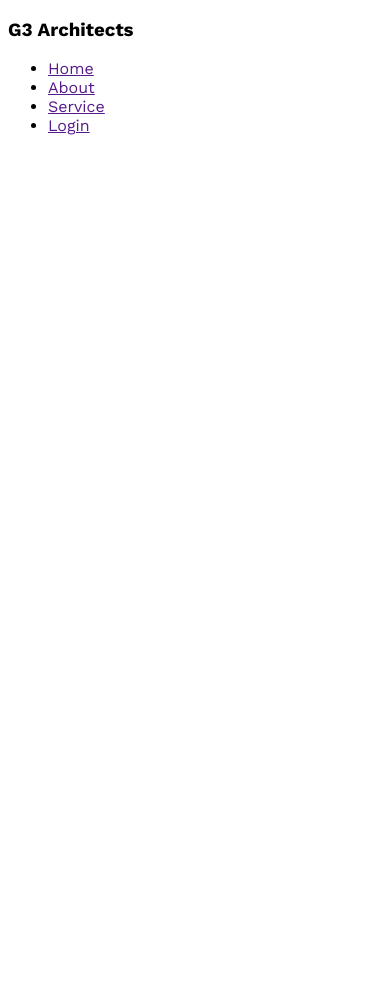
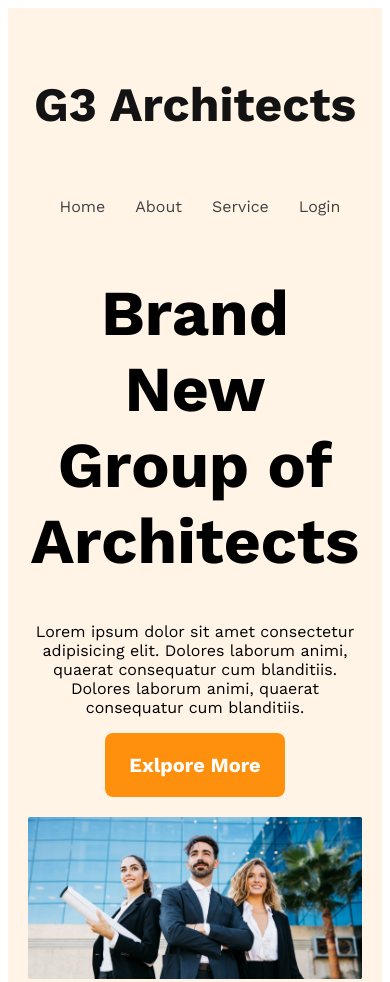
Before and after one commit to Ashraful-93/G3-Architects-Website, a plain HTML site: page index.html in a window 390 px wide. Shown: the top 982 px of the page. Before the commit the page ends 844 px from the top, so only its background shows below. Drawn offline with nearby package versions, Linux system fonts and the light colour scheme.

Commit message:
header section completed with responsive

```diff
--- a/index.html
+++ b/index.html
@@ -11,7 +11,7 @@
 <body>
     <header>
         <nav>
-            <h3>G3 Architects</h3>
+            <h3 class="logo-title">G3 Architects</h3>
             <ul>
                 <li><a href="">Home</a></li>
                 <li><a href="">About</a></li>
@@ -19,6 +19,17 @@
                 <li><a href="">Login</a></li>
             </ul>
         </nav>
+
+        <div class="banner">
+            <div class="banner-content">
+                <h1 class="banner-title"> Brand New
+                    Group of Architects
+                    </h1>
+                <p class="banner-description">Lorem ipsum dolor sit amet consectetur adipisicing elit. Dolores laborum animi, quaerat consequatur cum blanditiis. Dolores laborum animi, quaerat consequatur cum blanditiis.</p>
+                <button class="primary-btn">Exlpore More</button>
+            </div>
+            <img src="./images/banner.png" alt="">
+        </div>
     </header>
 
     <Main>
--- a/style.css
+++ b/style.css
@@ -7,3 +7,91 @@
     font-family: 'Open Sans', sans-serif;
     font-family: 'Work Sans', sans-serif;
   }
+
+  header{
+    background-color: rgba(255, 144, 14, 0.10);
+    padding: 50px 240px;
+    max-width: 100vw;
+  }
+
+  nav{
+    display: flex;
+    justify-content: space-between;
+    align-items: center;
+  }
+
+  .logo-title{
+    font-size: 3rem;
+    font-weight: 700;
+    color: #131313;
+  }
+
+  nav> ul{
+    display: flex;
+  }
+
+  nav li{
+    list-style: none;
+    margin-right: 30px;
+    font-size: 1rem;
+  }
+
+  nav a{
+    text-decoration: none;
+    color:  #424242;
+  }
+
+  /* Banner style */
+
+  .banner-content{
+    max-width: 800px;
+    text-align: center;
+    margin: 0px auto;
+  }
+
+  .banner img{
+    width: 100%;
+    margin-top: 20px;
+  }
+
+  .banner-title{
+    font-size: 4rem;
+    font-weight: 700;
+  }
+
+  .primary-btn{
+    width: 180px;
+    height: 4rem;
+    border-radius: 8px;
+    background: #FF900E;
+    border: none;
+    outline: none;
+    color: white;
+    font-weight: bold;
+    font-size: 1.25rem;
+    padding: 5px;
+  }
+
+  /* responsive design */
+
+  /* Mobile Device */
+  @media screen and (max-width: 576px) {
+    header{
+        padding: 20px;
+    }
+    nav{
+        flex-direction: column;
+    }
+  }
+
+   /* Tab Device */
+   @media screen and (min-width: 576px) and (max-width: 992px) {
+
+    header{
+        padding: 50px;
+    }
+
+    nav{
+        flex-direction: column;
+    }
+  }
```
